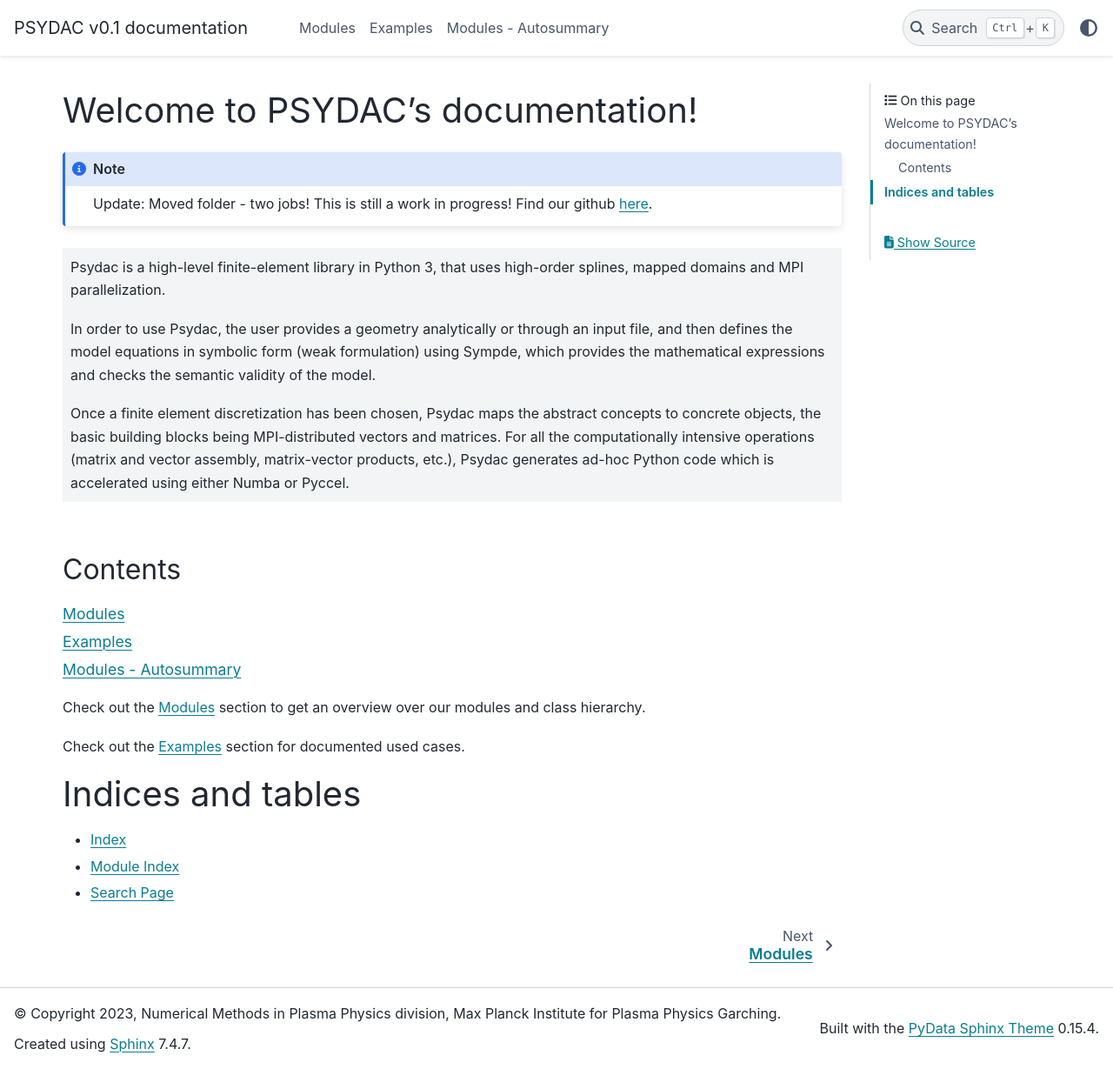
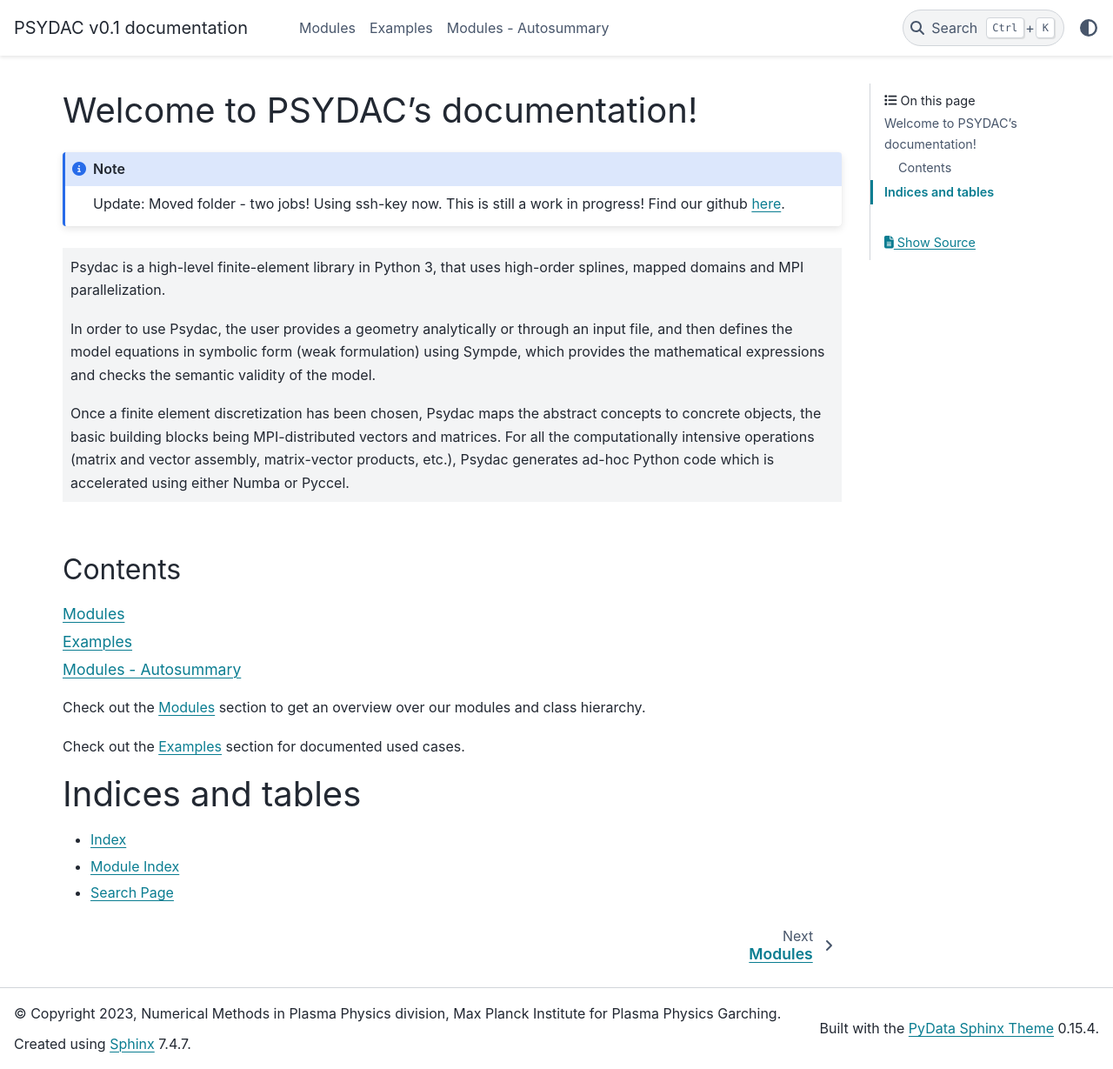
Before and after one commit to pyccel/psydac, a Sphinx documentation site: the page built from docs/source/index.rst, in a window 1280 px wide and 1229 px high. Shown: the whole window at 87% size. Built offline with Sphinx 7.4.7 and the PyData theme 0.15.4, drawn with Linux system fonts in a browser that asks for light colours; pages that are not in the unit, such as notebooks, are missing from menus.

```diff
--- a/docs/source/index.rst
+++ b/docs/source/index.rst
@@ -9,7 +9,7 @@ Welcome to PSYDAC's documentation!
 .. _note:
 .. note::
 
-   Update: Moved folder - two jobs!
+   Update: Moved folder - two jobs! Using ssh-key now.
    This is still a work in progress! Find our github `here <https://github.com/pyccel/psydac/tree/devel/>`_.
 
 +--------------------------------------------------------------------------------------------------------------------------------+
```
